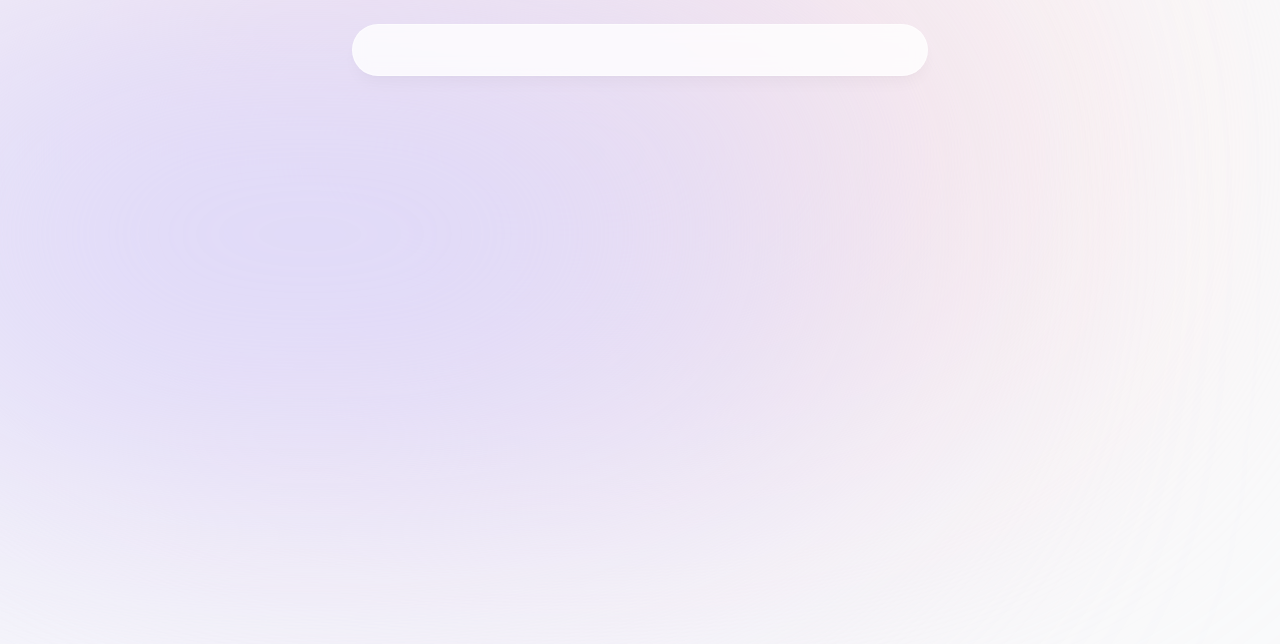
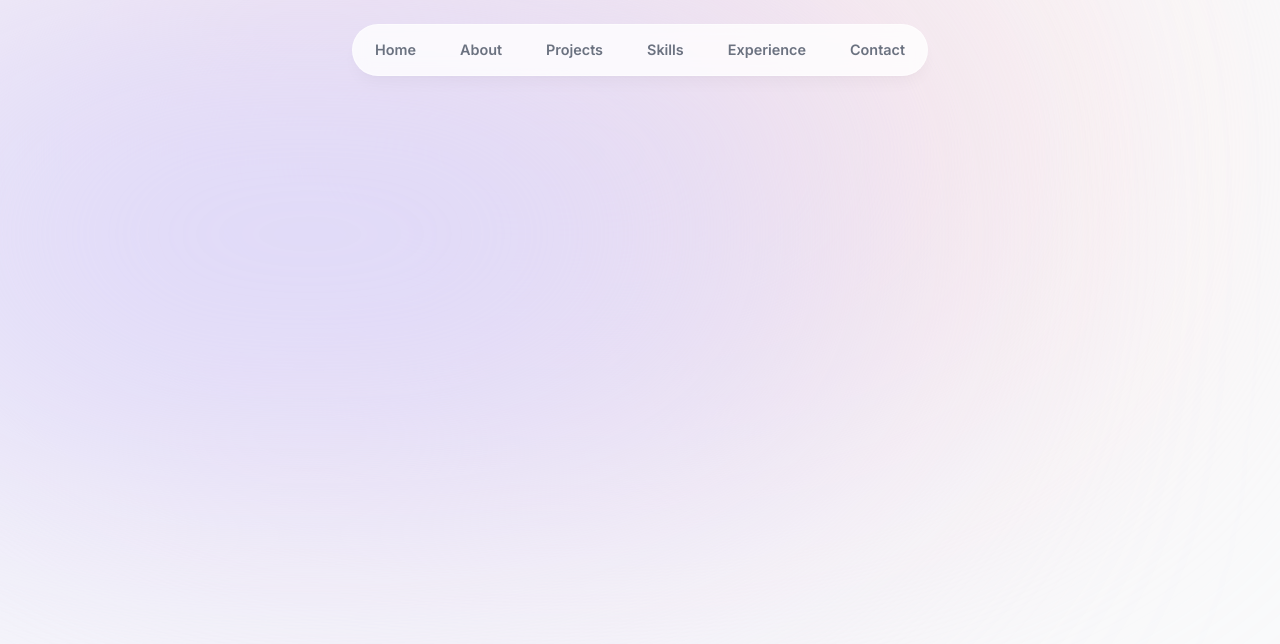
Before and after one commit to kunduarjun/portfolio, a Next.js app: page / in a window 1280 px wide. Shown: the top 644 px of the page. Built offline with nearby package versions, Linux system fonts and the light colour scheme.

Commit message:
Completed 'Header' section of the video

```diff
--- a/components/header.tsx
+++ b/components/header.tsx
@@ -3,6 +3,7 @@
 import React from 'react';
 import { motion } from 'framer-motion';
 import { links } from '@/lib/data';
+import Link from "next/link";
 
 export default function Header() {
   return (
@@ -11,10 +12,14 @@
         initial={{ y: -100, x: "-50%", opacity: 0 }} animate={{ y: 0, x: "-50%", opacity: 1 }}
         ></motion.div>
 
-        <nav className="fixed top-[0.15rem] left-1/2 h-12 -translate-x-1/2 py-2 sm:top-[1.7rem] sm:h-[initial] sm:py-0">
-          <ul>
+        <nav className="flex fixed top-[0.15rem] left-1/2 h-12 -translate-x-1/2 py-2 sm:top-[1.7rem] sm:h-[initial] sm:py-0">
+          <ul className="flex w-[22rem] flex-wrap items-center justify-center gap-y-1 text-[0.9rem] font-semibold text-gray-500 sm:w-[initial] sm:flex-nowrap sm:gap-5">
             {
-
+              links.map(link => (
+                <motion.li className="h-3/4 flex items-center justify-center" key={link.hash} initial={{ y: -100, opacity: 0}} animate={{ y: 0, opacity: 1}}>
+                  <Link className="flex w-full items-center justify-center px-3 py-3 hover:text-gray-950 transition" href={link.hash}>{link.name}</Link>
+                </motion.li>
+              ))
             }
           </ul>
         </nav>
```
